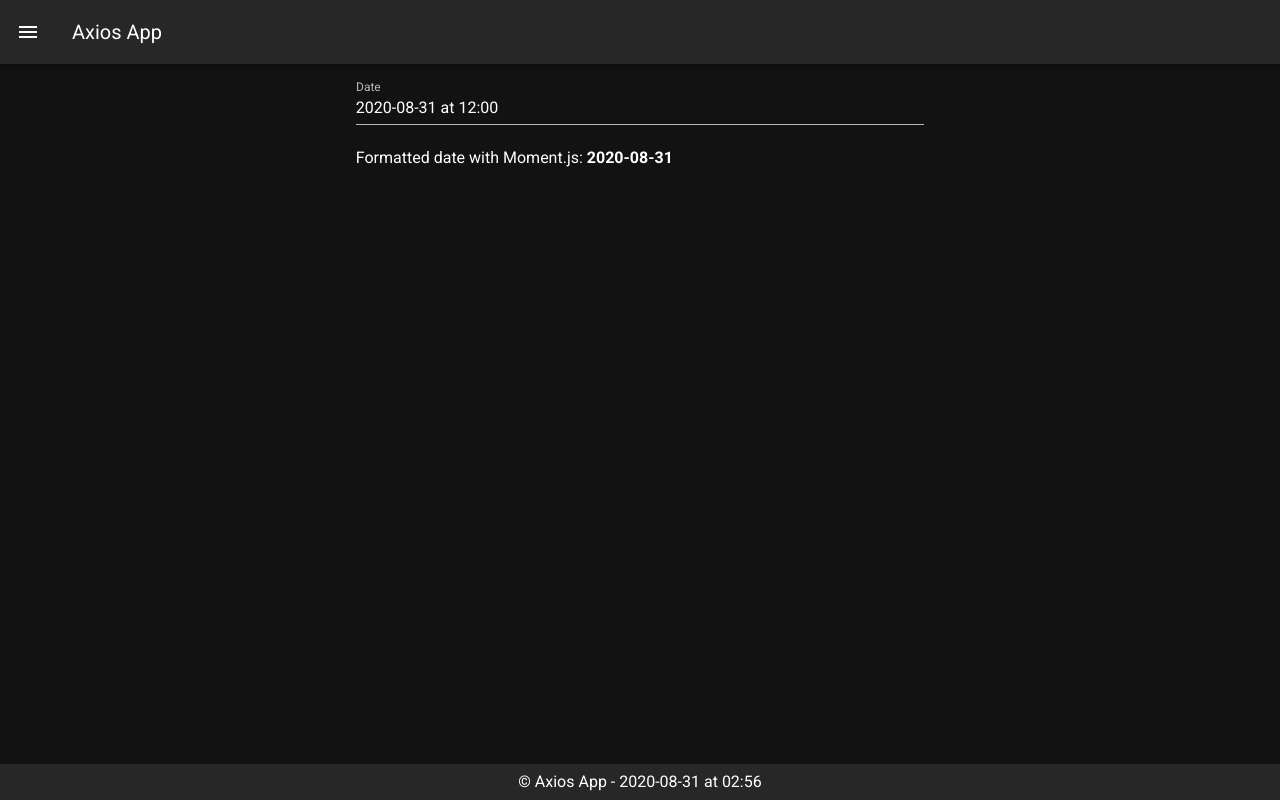
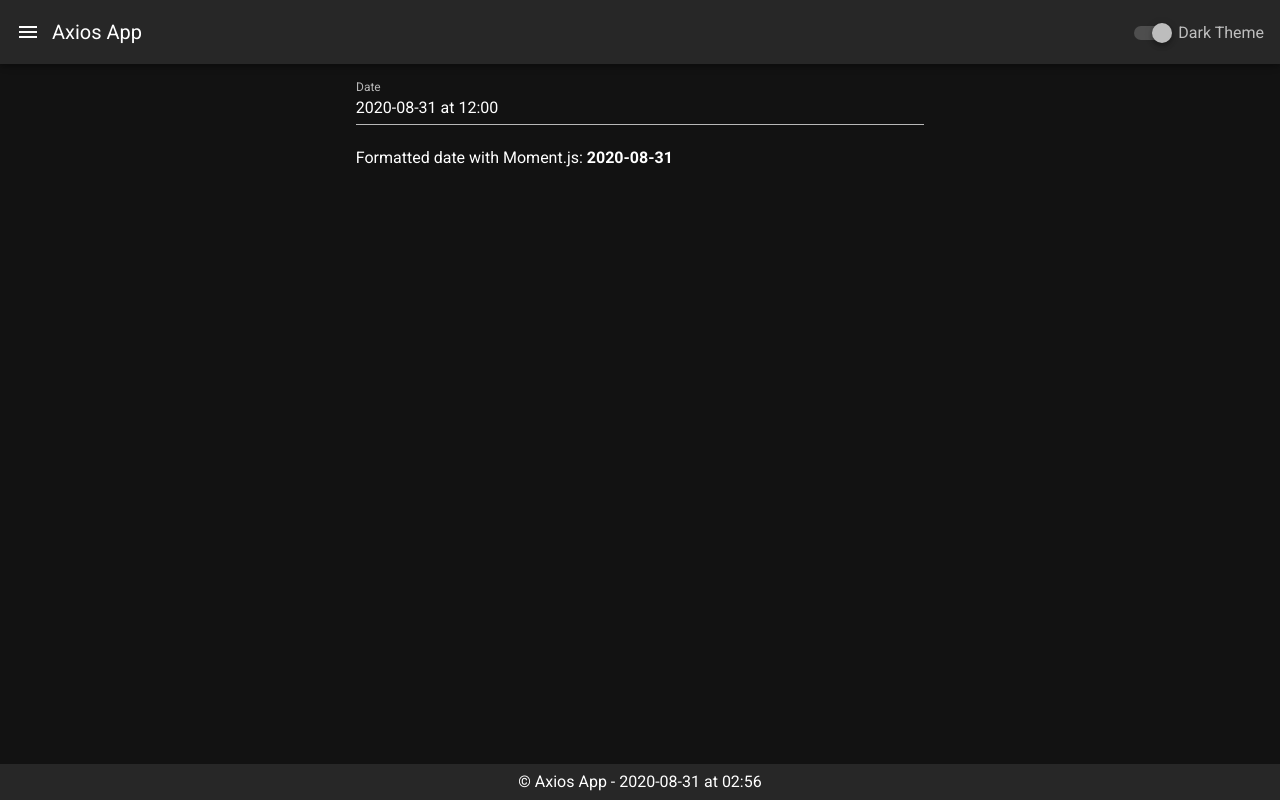
Before and after one commit to KolissnikBogdan/axios-vue, a Vue app: page / in a window 1280 px wide. Built offline with nearby package versions, Linux system fonts and the light colour scheme.

Commit message:
added themes switcher

```diff
--- a/src/container/App/App.vue
+++ b/src/container/App/App.vue
@@ -7,7 +7,12 @@
         clipped-left
     >
       <v-app-bar-nav-icon @click="drawer = !drawer"></v-app-bar-nav-icon>
-      <v-toolbar-title>Axios App</v-toolbar-title>
+      <v-layout
+          justify-space-between
+          align-center>
+        <v-toolbar-title>Axios App</v-toolbar-title>
+        <v-switch v-model="switchTheme" :label="themeLabel" color="dark" class="mt-6"></v-switch>
+      </v-layout>
     </v-app-bar>
     <v-main
         class="fill-height"
@@ -18,17 +23,6 @@
     <Footer/>
   </v-app>
 </template>
-
-<style>
-#nav a {
-  font-weight: bold;
-  color: #2c3e50;
-}
-
-#nav a.router-link-exact-active {
-  color: #42b983;
-}
-</style>
 
 <script>
 import Navigation from '@/components/SideMenu/SideMenu';
@@ -41,11 +35,33 @@
   },
   data() {
     return {
+      switchTheme: true,
       drawer: false
     };
   },
+  computed: {
+    themeLabel() {
+      return this.switchTheme ? 'Dark Theme' : 'Light Theme';
+    }
+  },
   created() {
     this.$vuetify.theme.dark = true;
+  },
+  watch: {
+    switchTheme() {
+      this.$vuetify.theme.dark = this.switchTheme;
+    }
   }
 };
 </script>
+
+<style>
+#nav a {
+  font-weight: bold;
+  color: #2c3e50;
+}
+
+#nav a.router-link-exact-active {
+  color: #42b983;
+}
+</style>
--- a/src/components/InfiniteScroll/InfiniteScroll.vue
+++ b/src/container/InfiniteScroll/InfiniteScroll.vue
@@ -4,10 +4,12 @@
       infinite-scroll-disabled="busy"
       infinite-scroll-distance="limit"
   >
-    <PostCommentCard
-        v-for="comment in comments"
-        :key="comment.id"
-        :comment="comment"/>
+    <div>
+      <PostCommentCard
+          v-for="comment in comments"
+          :key="comment.id"
+          :comment="comment"/>
+    </div>
   </div>
 </template>
 
@@ -37,6 +39,7 @@
   methods: {
     async loadMore() {
       await this.loadCommentsById(this.post.id);
+
       this.busy = true;
 
       const append = this.commentsList.slice(this.comments.length, this.comments.length + this.limit);
--- a/src/container/Posts/PostsCard.vue
+++ b/src/container/Posts/PostsCard.vue
@@ -28,7 +28,7 @@
 </template>
 
 <script>
-import InfiniteScroll from '@/components/InfiniteScroll/InfiniteScroll';
+import InfiniteScroll from '@/container/InfiniteScroll/InfiniteScroll';
 
 export default {
   name: 'PostCard',
```
